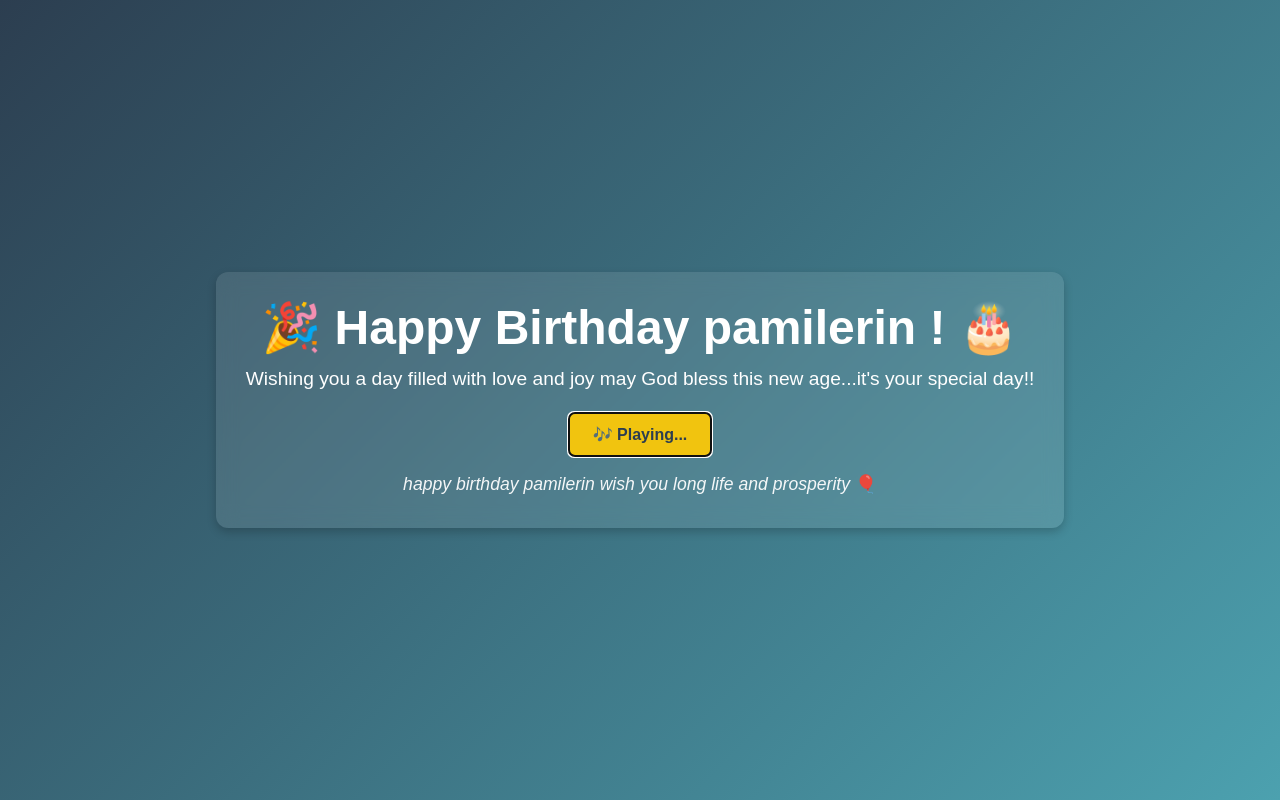
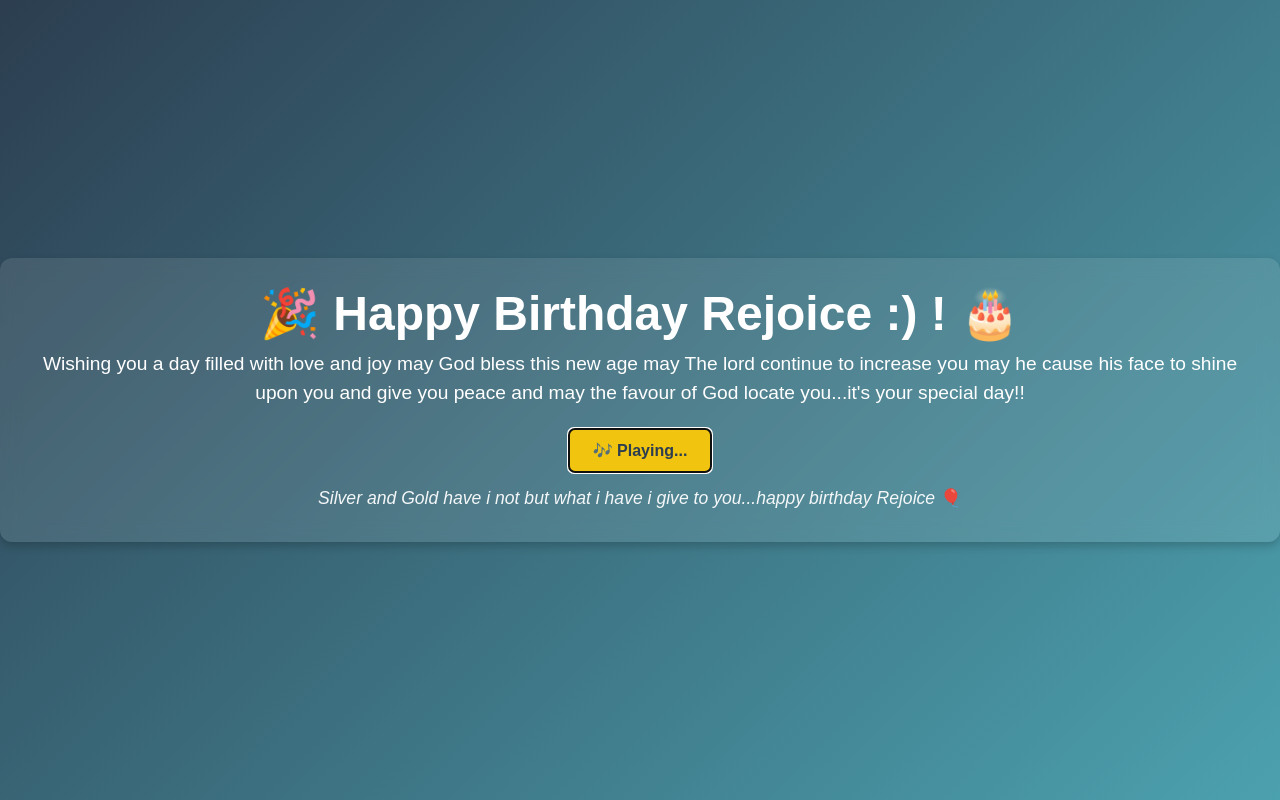
Before and after one commit to aigbonabenjamin/birthday-wish, a React (Vite) app: page / in a window 1280 px wide. Both pictures are taken after a click on the button "Play Birthday Song 🎵". Built offline with nearby package versions, Linux system fonts and the light colour scheme.

Commit message:
Update App.jsx
another persons birthday

```diff
--- a/src/App.jsx
+++ b/src/App.jsx
@@ -7,7 +7,7 @@ export default function BirthdayWish() {
   const [showNote, setShowNote] = useState(false);
 
   const handlePlayMusic = () => {
-    const audio = new Audio("happy-birthday.mp3");
+    const audio = new Audio("Happy-Happy-Birthday.mp3");
     audio.play();
     setPlay(true);
 
@@ -23,7 +23,7 @@ export default function BirthdayWish() {
         animate={{ opacity: 1, scale: 1 }}
         transition={{ duration: 1 }}
       >
-        🎉 Happy Birthday pamilerin ! 🎂
+        🎉 Happy Birthday Rejoice :) ! 🎂
       </motion.h1>
 
       <motion.p
@@ -32,7 +32,8 @@ export default function BirthdayWish() {
         animate={{ opacity: 1 }}
         transition={{ delay: 1, duration: 1 }}
       >
-        Wishing you a day filled with love and joy may God bless this new age...it's your special day!!
+        Wishing you a day filled with love and joy may God bless this new age may The lord continue to increase you may he cause his face
+        to shine upon you and give you peace and may the favour of God locate you...it's your special day!!
       </motion.p>
 
       {/* Button to Play Music */}
@@ -48,7 +49,7 @@ export default function BirthdayWish() {
           animate={{ opacity: 1, y: 0 }}
           transition={{ duration: 1 }}
         >
-          happy birthday pamilerin wish you long life and prosperity 🎈
+          Silver and Gold have i not but what i have i give to you...happy birthday Rejoice 🎈
 
         </motion.p>
       )}
```
